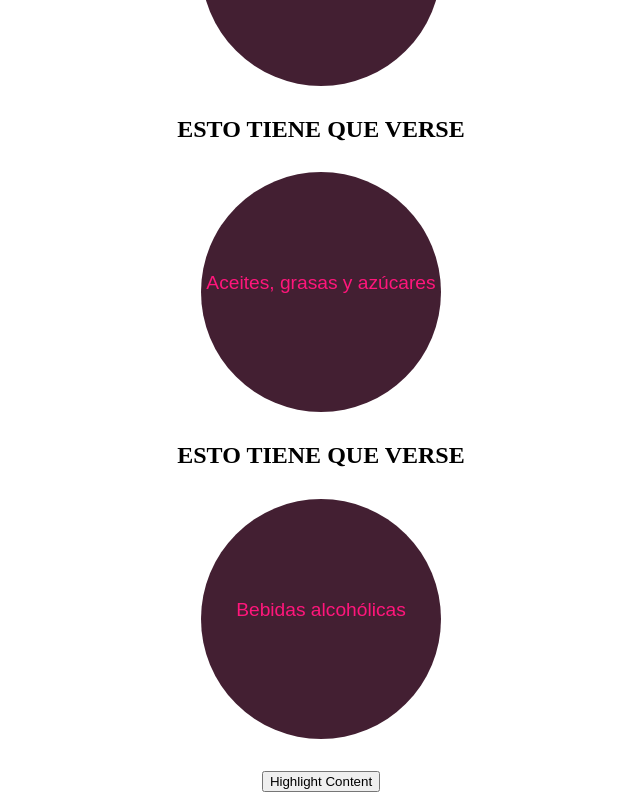
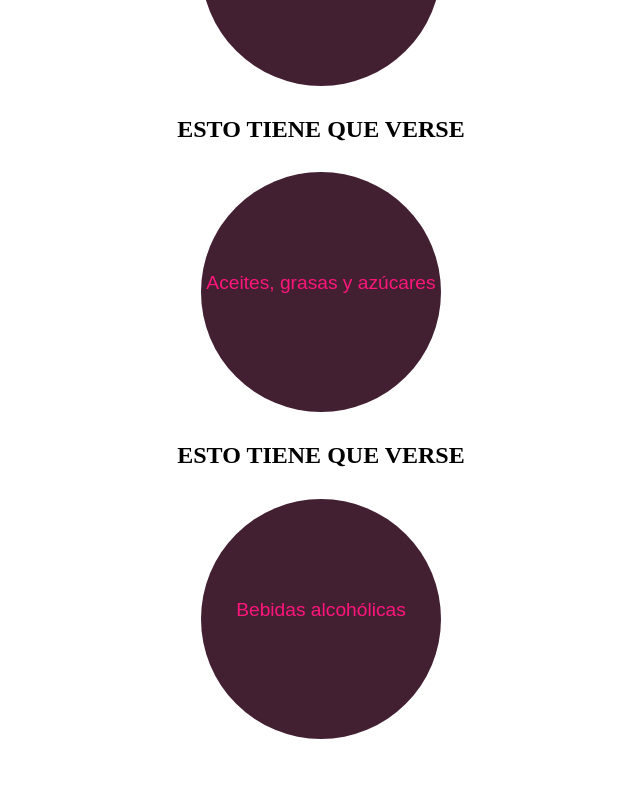
Before and after one commit to Merak1/angular-6-mg, an Angular app: page /inicio in a window 1280 px wide. Shown: the part 1293-2093 px from the top of the page, without its empty margins (319-959 px from the left). After the commit the page ends 2064 px from the top, so only its background shows below. Built offline with nearby package versions, Linux system fonts and the light colour scheme.

Commit message:
anotheron1e

```diff
--- a/src/app/1/inicio-top/inicio-top.component.html
+++ b/src/app/1/inicio-top/inicio-top.component.html
@@ -25,22 +25,3 @@
 
   </div>
 </div>
-
-<button
-*ngIf="!contentHighlighted"
-(click)="contentHighlighted = true">
-Highlight Content
-</button>
-
-<button
-*ngIf="contentHighlighted"
-(click)="contentHighlighted = false">
-Un-highlight Content
-</button>
-
-<style>
-.highlighted{
-    outline: 1px solid #fd9696;
-    background-color: #fdfd96;
-}
-</style>
```
